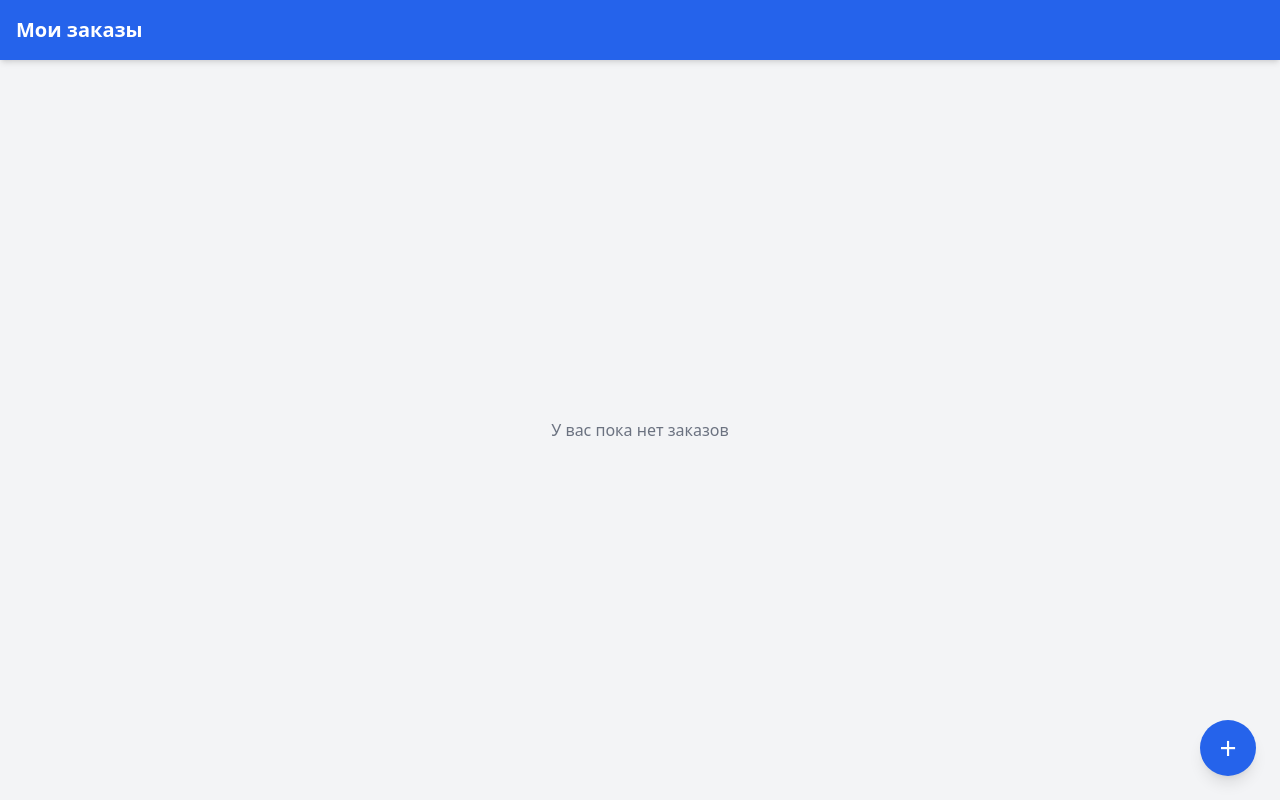
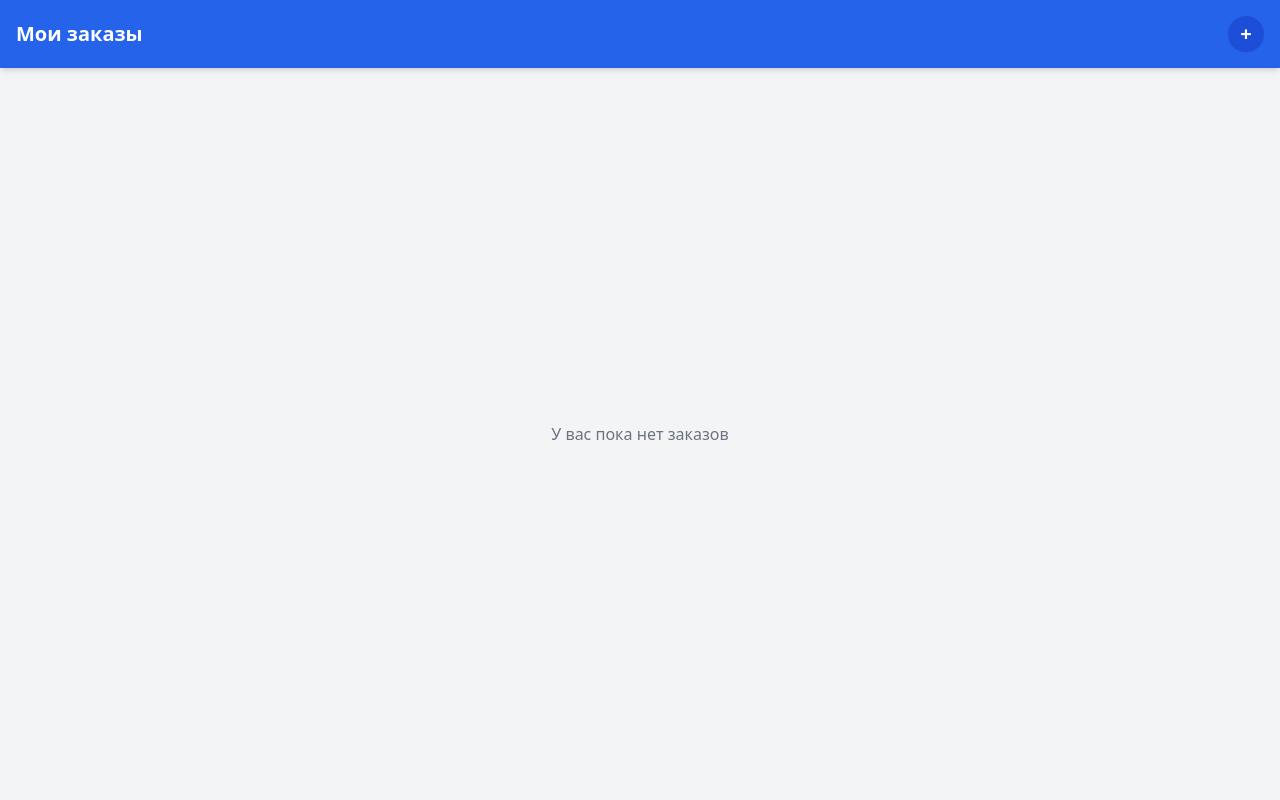
Before and after one commit to akramjon111-blip/erp-backend., a FastAPI app: page /app in a window 1280 px wide. Run offline with FastAPI, Linux system fonts and the light colour scheme; data that the repository does not hold is empty; some libraries are stand-ins or nearby versions.

Commit message:
Update index.html

```diff
--- a/templates/index.html
+++ b/templates/index.html
@@ -8,10 +8,12 @@
 </head>
 <body class="bg-gray-100 font-sans antialiased h-screen flex flex-col relative">
 
-    <!-- Верхняя панель -->
+    <!-- Верхняя панель (теперь с кнопкой плюса справа) -->
     <header class="bg-blue-600 text-white p-4 shadow-md flex justify-between items-center z-10">
         <h1 class="text-xl font-bold">Мои заказы</h1>
-        <button id="logoutBtn" class="text-sm font-medium bg-blue-700 px-3 py-1 rounded-lg hidden">Выйти</button>
+        <button id="fabAdd" class="bg-blue-700 hover:bg-blue-800 text-white w-9 h-9 rounded-full font-bold text-xl flex items-center justify-center transition shadow-sm">
+            +
+        </button>
     </header>
 
     <!-- Основной контент -->
@@ -20,11 +22,6 @@
             <p class="text-gray-500 text-center">Загрузка интерфейса...</p>
         </div>
     </main>
-
-    <!-- Кнопка плюс (теперь она всегда видна) -->
-    <button class="absolute bottom-6 right-6 bg-blue-600 text-white w-14 h-14 rounded-full shadow-lg flex items-center justify-center text-3xl hover:bg-blue-700 transition" id="fabAdd">
-        +
-    </button>
 
     <!-- Модальное окно создания заказа -->
     <div id="orderModal" class="fixed inset-0 bg-black bg-opacity-50 hidden flex items-center justify-center z-50">
```
